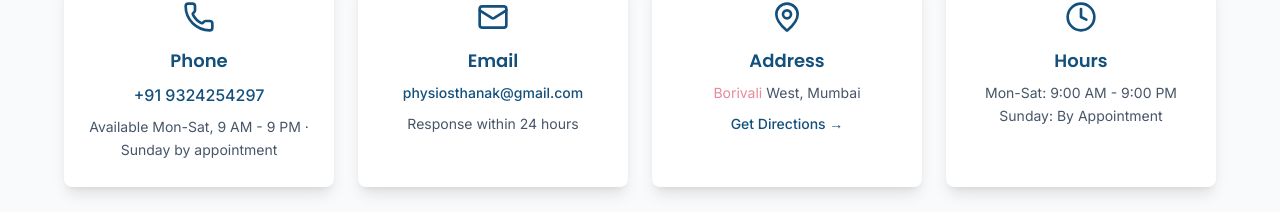
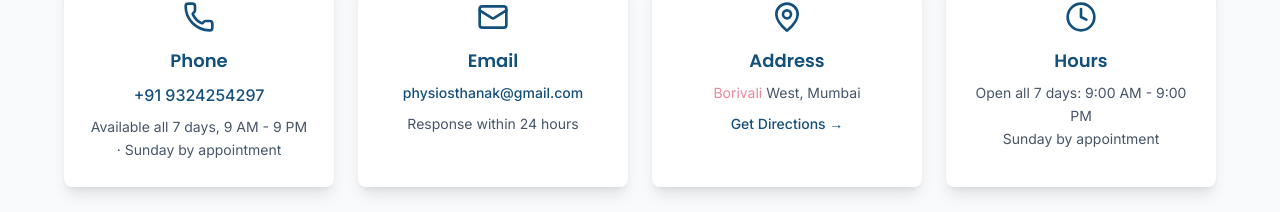
Before and after one commit to KaranSangoi/physiosthanak, a Next.js app: page /contact in a window 1280 px wide. Shown: the part 811-1023 px from the top of the page. Built offline with nearby package versions, Linux system fonts and the light colour scheme; no server answers.

Commit message:
metas update

```diff
--- a/src/app/contact/page.tsx
+++ b/src/app/contact/page.tsx
@@ -7,7 +7,7 @@ import { generateBreadcrumbs } from '@/lib/utils';
 import { Phone, Mail, MapPin, Clock } from 'lucide-react';
 
 export const metadata: Metadata = {
-  title: 'Book Physiotherapy Appointment in Borivali | Call or Book Online',
+  title: 'Physiotherapy Appointment in Borivali',
   description:
     'Book your physiotherapy appointment at PhysioSthanak, Borivali West. Same-day slots available. 5.0★ Google rated. Call, WhatsApp, or book online instantly.',
   keywords: [
@@ -72,7 +72,7 @@ export default function ContactPage() {
                 {siteConfig.phone}
               </p>
               <p className="text-sm text-text-light mt-2">
-                Available Mon-Sat, 9 AM - 9 PM · Sunday by appointment
+                Available all 7 days, 9 AM - 9 PM · Sunday by appointment
               </p>
             </a>
 
@@ -124,10 +124,10 @@ export default function ContactPage() {
                 Hours
               </h3>
               <p className="text-sm text-text-light">
-                Mon-Sat: 9:00 AM - 9:00 PM
+                Open all 7 days: 9:00 AM - 9:00 PM
               </p>
               <p className="text-sm text-text-light">
-                Sunday: By Appointment
+                Sunday by appointment
               </p>
             </a>
           </div>
--- a/src/app/page.tsx
+++ b/src/app/page.tsx
@@ -19,8 +19,7 @@ const MapSection = dynamic(() => import("@/components/sections/MapSection"));
 const AreaCard = dynamic(() => import("@/components/sections/AreaCard"));
 
 export const metadata: Metadata = {
-  title:
-    "Best Physiotherapist in Borivali | 5.0★ Rated | 8000+ cases | PhysioSthanak",
+  title: "Best Physiotherapist in Borivali | 5.0★ PhysioSthanak",
   description:
     "Best physiotherapist in Borivali West. Dr. Shiva Jain Sangoi — female physiotherapist, 5.0★ Google, 10+ yrs, 8000+ cases. Clinic & home service. Book now.",
   keywords: [
--- a/src/app/pilates/page.tsx
+++ b/src/app/pilates/page.tsx
@@ -7,7 +7,7 @@ import PilatesContent from './PilatesContent';
 export const revalidate = 60; // ISR — revalidate every 60 seconds
 
 export const metadata: Metadata = {
-  title: 'Online Mat Pilates for Women | Physiotherapist-Led Classes',
+  title: 'Online Mat Pilates Classes for Women',
   description:
     'Live online women-only Mat Pilates by Dr. Shiva Jain Sangoi (MPTh Ortho) & her team. Free pre & post assessment with goal setting. Max 4 per batch. Register now.',
   keywords: [
```
Also changed, not shown: public/llms-full.txt.
